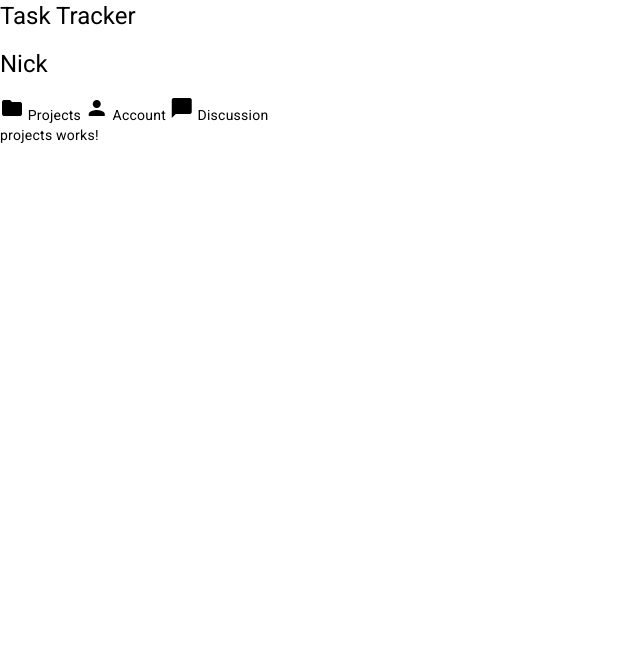
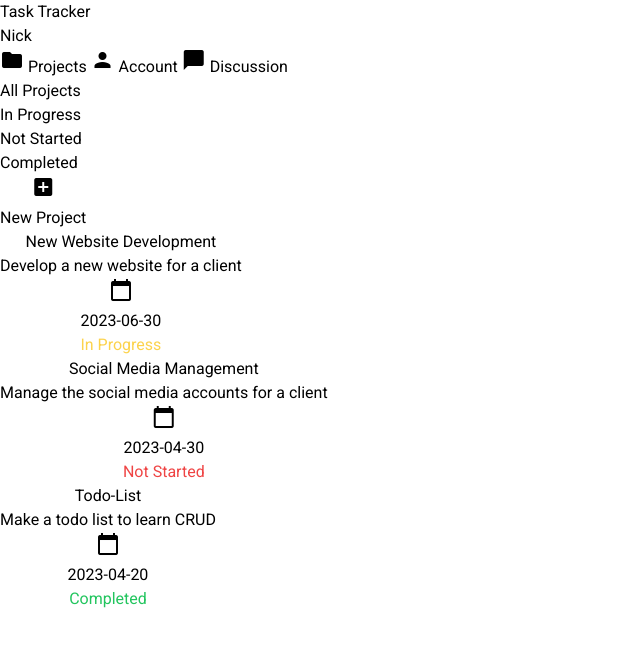
Before and after one commit to RealNickTriano/task-tracker-angular, an Angular app: page /projects in a window 1280 px wide. Shown: the top 646 px of the page, without its empty margins (0-640 px from the left). Built offline with nearby package versions, Linux system fonts and the light colour scheme; data requests are answered from the project's data file.

Commit message:
Projects page layout, projects are fetched and displayed

```diff
--- a/angular.json
+++ b/angular.json
@@ -30,7 +30,7 @@
               "src/assets"
             ],
             "styles": [
-              "@angular/material/prebuilt-themes/deeppurple-amber.css",
+              "@angular/material/prebuilt-themes/indigo-pink.css",
               "src/styles.scss"
             ],
             "scripts": []
@@ -94,7 +94,7 @@
               "src/assets"
             ],
             "styles": [
-              "@angular/material/prebuilt-themes/deeppurple-amber.css",
+              "@angular/material/prebuilt-themes/indigo-pink.css",
               "src/styles.scss"
             ],
             "scripts": []
--- a/db.json
+++ b/db.json
@@ -114,6 +114,13 @@
             "description": "Manage the social media accounts for a client",
             "deadline": "2023-04-30",
             "status": "Not Started"
+        },
+        {
+            "id": 3,
+            "title": "Todo-List",
+            "description": "Make a todo list to learn CRUD",
+            "deadline": "2023-04-20",
+            "status": "Completed"
         }
     ]
 }
--- a/src/app/app.module.ts
+++ b/src/app/app.module.ts
@@ -1,6 +1,7 @@
 import { NgModule } from '@angular/core';
 import { BrowserModule } from '@angular/platform-browser';
 import { MatIconModule } from '@angular/material/icon';
+import { HttpClientModule } from '@angular/common/http';
 
 import { AppRoutingModule } from './app-routing.module';
 import { AppComponent } from './app.component';
@@ -22,7 +23,8 @@ import { DiscussionComponent } from './components/discussion/discussion.componen
     BrowserModule,
     AppRoutingModule,
     BrowserAnimationsModule,
-    MatIconModule
+    MatIconModule,
+    HttpClientModule
   ],
   providers: [],
   bootstrap: [AppComponent]
--- /dev/null
+++ b/src/app/common/models/Project.ts
@@ -0,0 +1,7 @@
+export interface Project {
+    id: Number,
+    title: String,
+    description: String,
+    deadline: Date,
+    status: String
+}
--- /dev/null
+++ b/src/app/common/services/project.service.ts
@@ -0,0 +1,24 @@
+import { Injectable } from '@angular/core';
+import { Project } from '../models/Project';
+import { HttpClient } from '@angular/common/http';
+import { Observable } from 'rxjs';
+
+const BASE_URL = 'http://localhost:5000';
+
+@Injectable({
+  providedIn: 'root'
+})
+export class ProjectService {
+
+  endpoint: String = 'projects';
+
+  constructor(private http: HttpClient) { }
+
+  private getUrl() {
+    return `${BASE_URL}/${this.endpoint}`
+  }
+
+  getAllProjects(): Observable<Project[]> {
+    return this.http.get<Project[]>(this.getUrl());
+  }
+}
--- a/src/app/components/projects/projects.component.html
+++ b/src/app/components/projects/projects.component.html
@@ -1 +1,33 @@
-<p>projects works!</p>
+<div class="py-12">
+    <header class="flex justify-between items-center px-6">
+        <nav class="text-xl font-semibold w-2/3">
+            <ul class="flex justify-between items-center">
+                <li><button>All Projects</button></li>
+                <li><button>In Progress</button></li>
+                <li><button>Not Started</button></li>
+                <li><button>Completed</button></li>
+            </ul>
+        </nav>
+        <button class="bg-red-500 flex justify-center items-center gap-2 border-b-4 border-red-700 rounded-full shadow-md px-6 py-2 font-bold text-white">
+            <mat-icon class="text-white">add_box</mat-icon>
+            <p>New Project</p>
+        </button>
+    </header>
+    <section class="px-6 py-14">
+    <ul class="flex flex-col justify-center gap-6 w-full">
+        <li *ngFor="let project of projects">
+            <button class=" bg-stone-800 rounded-md shadow-md px-4 py-2 flex flex-col justify-start items-start gap-0 w-full">
+                <h1 class="text-xl">{{project.title}}</h1>
+                <p class="text-lg">{{project.description}}</p>
+                <div class="text-md flex justify-between items-center w-full">
+                    <div class="flex justify-center items-start gap-2">
+                        <mat-icon class="text-sm">calendar_today</mat-icon>
+                        <p>{{project.deadline}}</p>
+                    </div>
+                    <p class="font-bold" [ngStyle]="{ 'color': project.status === 'In Progress' ? '#fcd34d' : (project.status === 'Completed' ? '#22c55e' : '#ef4444') }">{{project.status}}</p>
+                </div>
+            </button>
+        </li>
+    </ul>
+    </section>
+</div>
--- a/src/app/components/projects/projects.component.ts
+++ b/src/app/components/projects/projects.component.ts
@@ -1,10 +1,25 @@
-import { Component } from '@angular/core';
+import { Component, OnInit } from '@angular/core';
+import { Project } from 'src/app/common/models/Project';
+import { ProjectService } from 'src/app/common/services/project.service';
 
 @Component({
   selector: 'app-projects',
   templateUrl: './projects.component.html',
   styleUrls: ['./projects.component.scss']
 })
-export class ProjectsComponent {
+export class ProjectsComponent implements OnInit {
+
+  projects: Project[] = [];
+
+  constructor(private projectService: ProjectService) {}
+
+  ngOnInit(): void {
+    this.fetchProjects();
+  }
+
+  fetchProjects() {
+    this.projectService.getAllProjects()
+      .subscribe((projects: Project[]) => this.projects = projects);
+  }
 
 }
--- a/src/index.html
+++ b/src/index.html
@@ -10,7 +10,7 @@
   <link href="https://fonts.googleapis.com/css2?family=Roboto:wght@300;400;500&display=swap" rel="stylesheet">
   <link href="https://fonts.googleapis.com/icon?family=Material+Icons" rel="stylesheet">
 </head>
-<body class="mat-typography">
+<body>
   <app-root></app-root>
 </body>
 </html>
```
Also changed, not shown: src/app/common/models/Task.ts (added, +11 -0 lines), 1 other file (tests, documents, lock files or other folders).
